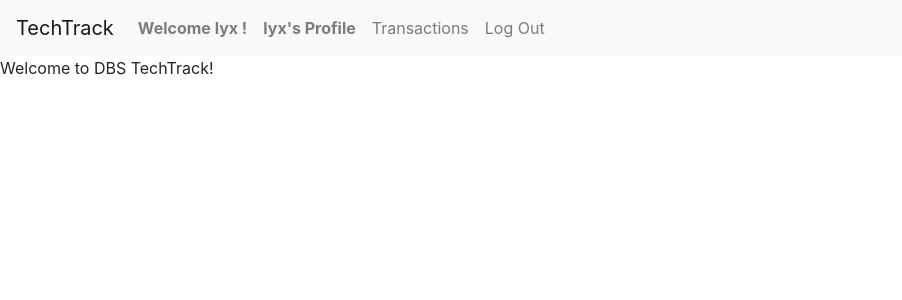
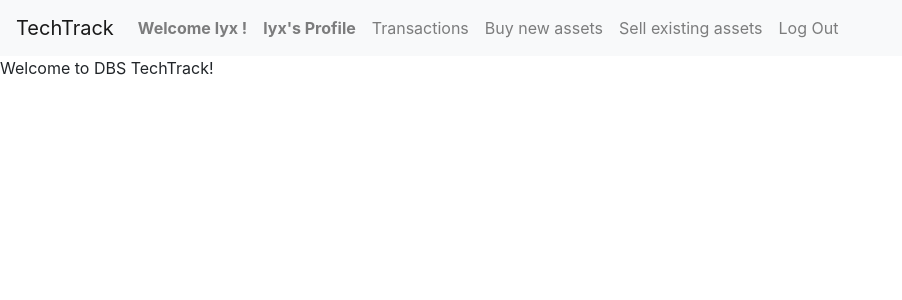
Before and after one commit to LoveFallen/TT3_Group18, a Django app: page / in a window 1280 px wide. Shown: the top 300 px of the page, without its empty margins (0-902 px from the left). Run offline with Django 3.2, Linux system fonts and the light colour scheme; a user stored in the database is signed in; some libraries are stand-ins or nearby versions.

Commit message:
Update layout.html
added buy and sell assets

```diff
--- a/project4/network/templates/network/layout.html
+++ b/project4/network/templates/network/layout.html
@@ -27,6 +27,12 @@
                         <a class="nav-link" href="/transaction">Transactions</a>
                     </li>
                     <li class="nav-item">
+                        <a class="nav-link" href="/buy">Buy new assets</a>
+                    </li>
+                    <li class="nav-item">
+                        <a class="nav-link" href="/sell">Sell existing assets</a>
+                    </li>
+                    <li class="nav-item">
                         <a class="nav-link" href="{% url 'logout' %}">Log Out</a>
                     </li>
                 {% else %}
```
